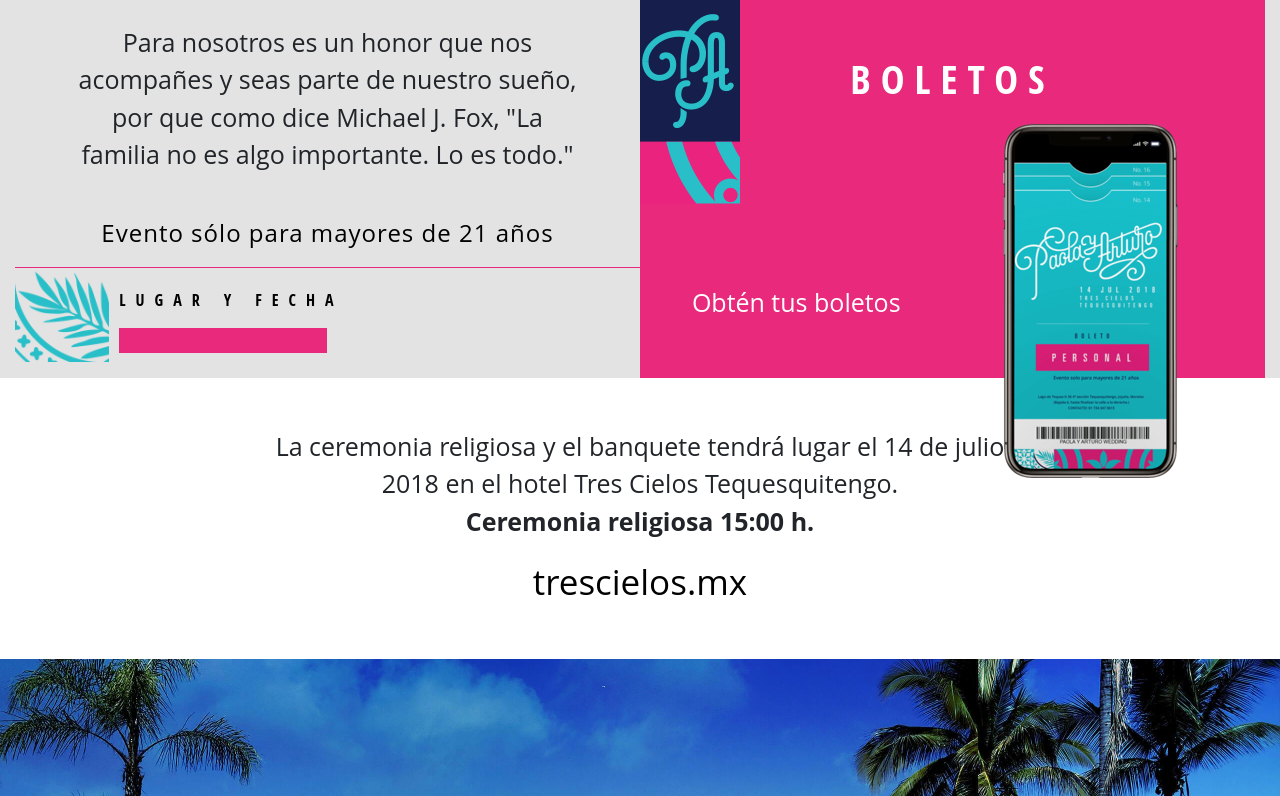
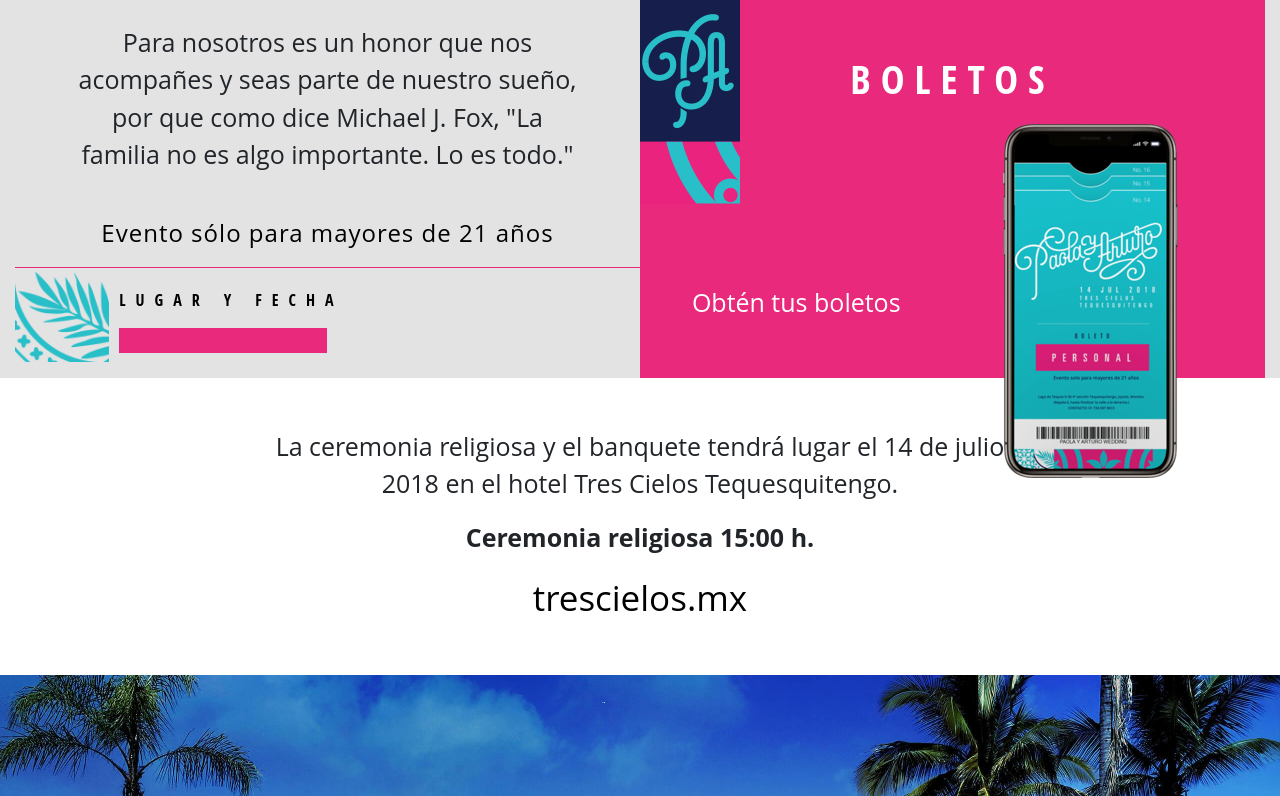
Before and after one commit to alucard0/paolayarturo, a PHP site: page / in a window 1280 px wide. Shown: the part 1232-2028 px from the top of the page. Run offline with PHP 8.4, Linux system fonts and the light colour scheme; some libraries are stand-ins or nearby versions.

Commit message:
cambios en textos

```diff
--- a/index.php
+++ b/index.php
@@ -92,7 +92,8 @@ include 'header.php';
 	<div class="container-fluid" id="ceremonia">
 		<div class="row justify-content-center no-gutters">
 			<div class="col-12">
-				<p class="contenido">La ceremonia religiosa y el banquete tendrá lugar el 14 de julio<br>2018 en el hotel Tres Cielos Tequesquitengo.<br><strong>Ceremonia religiosa 15:00 h.</strong></p>
+				<p class="contenido">La ceremonia religiosa y el banquete tendrá lugar el 14 de julio<br>2018 en el hotel Tres Cielos Tequesquitengo.</p>
+				<p class="contenido"><strong>Ceremonia religiosa 15:00 h.</strong></p>
 
 				<a href="http://trescielos.mx/" target="_blank" rel="noopener" class="mx-auto">trescielos.mx</a>
 			</div>
```
Also changed, not shown: minify/index.php (+1 -1 lines).
